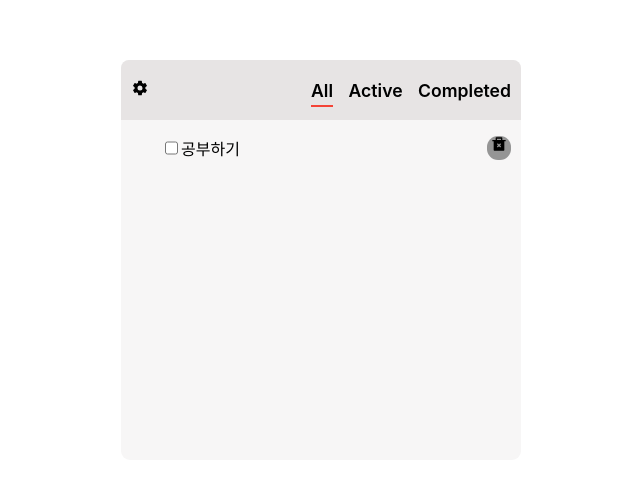
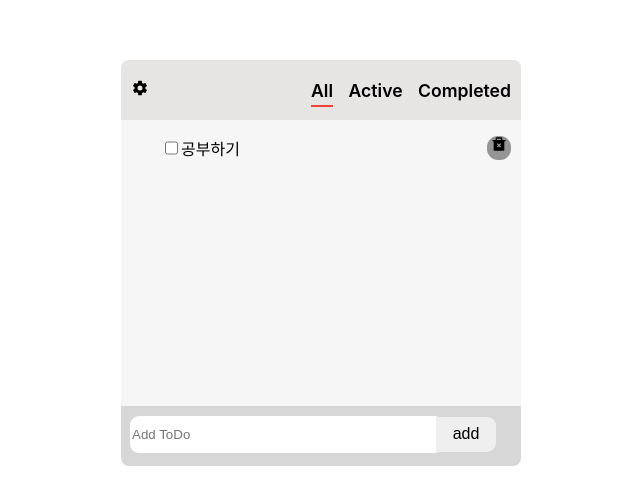
Before and after one commit to heywon0909/todo-react, a React (Create React App) app: page / in a window 1280 px wide. Shown: the part 140-644 px from the top of the page, without its empty margins (319-959 px from the left). Built offline with nearby package versions, Linux system fonts and the light colour scheme.

Commit message:
todoCreate component 생성

```diff
--- a/src/App.js
+++ b/src/App.js
@@ -1,12 +1,14 @@
 import './App.css';
 import Header from './components/Header';
 import TodoList from './components/TodoList';
+import TodoCreate from './components/TodoCreate';
 function App() {
   return (
     <div className='container'>
       <div className='todo-box'>
         <Header />
-        <TodoList/>
+        <TodoList />
+        <TodoCreate/>
       </div>
     </div>
   );
--- /dev/null
+++ b/src/components/TodoCreate.jsx
@@ -0,0 +1,11 @@
+import React from 'react';
+import styles from '../css/todoCreate.module.css';
+
+export default function TodoCreate() {
+    return (
+        <div className={styles.container}>
+            <input type="text" placeholder='Add ToDo' onInput={(e)=>console.log(e.target.value)}/>
+            <button className={styles.addBtn}>add</button>
+        </div>
+    );
+}
--- a/src/components/TodoList.jsx
+++ b/src/components/TodoList.jsx
@@ -4,7 +4,7 @@ import {RiDeleteBin2Fill} from 'react-icons/ri'
 
 export default function TodoList() {
     return (
-        <div>
+        <div className={styles.container}>
             <ul>
                 <li>
                 <div className={styles.todoItem}>
--- /dev/null
+++ b/src/css/todoCreate.module.css
@@ -0,0 +1,24 @@
+.container{
+    width: 100%;
+    height: 60px;
+    background-color: #d7d7d7;
+    border-bottom-left-radius: 8px;
+    border-bottom-right-radius: 8px;
+}
+.container input {
+    width: 310px;
+    border: none;
+    height: 35px;
+    margin: 10px 9px;
+    border-radius: 9px;
+}
+.addBtn{
+    border:none;
+    width: 60px;
+    height: 35px;
+    font-size: 1rem;
+    margin-left: -17px;
+    border-top-right-radius: 9px;
+    border-bottom-right-radius: 9px;
+
+}
--- a/src/css/todoList.module.css
+++ b/src/css/todoList.module.css
@@ -1,5 +1,8 @@
 ul{
     list-style: none;
+}
+.container{
+    height: 270px;
 }
 .todoItem{
     display:flex;
```
